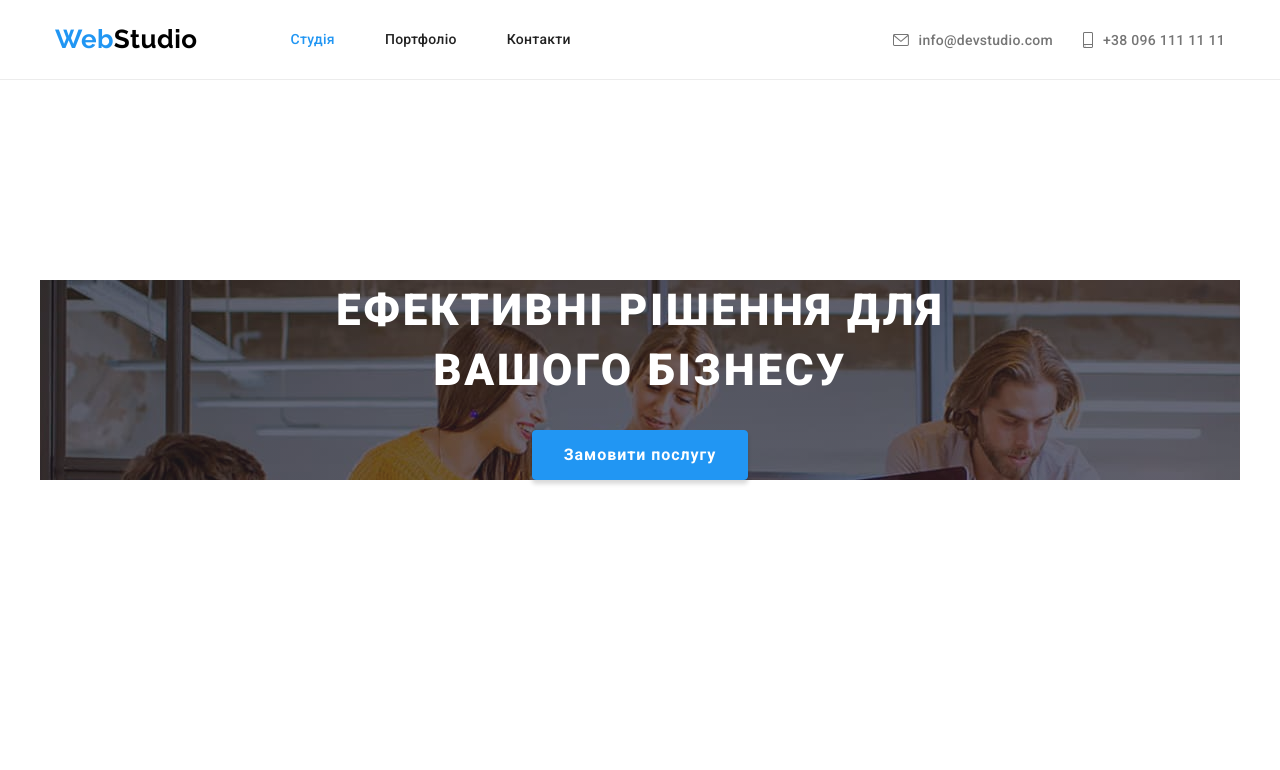
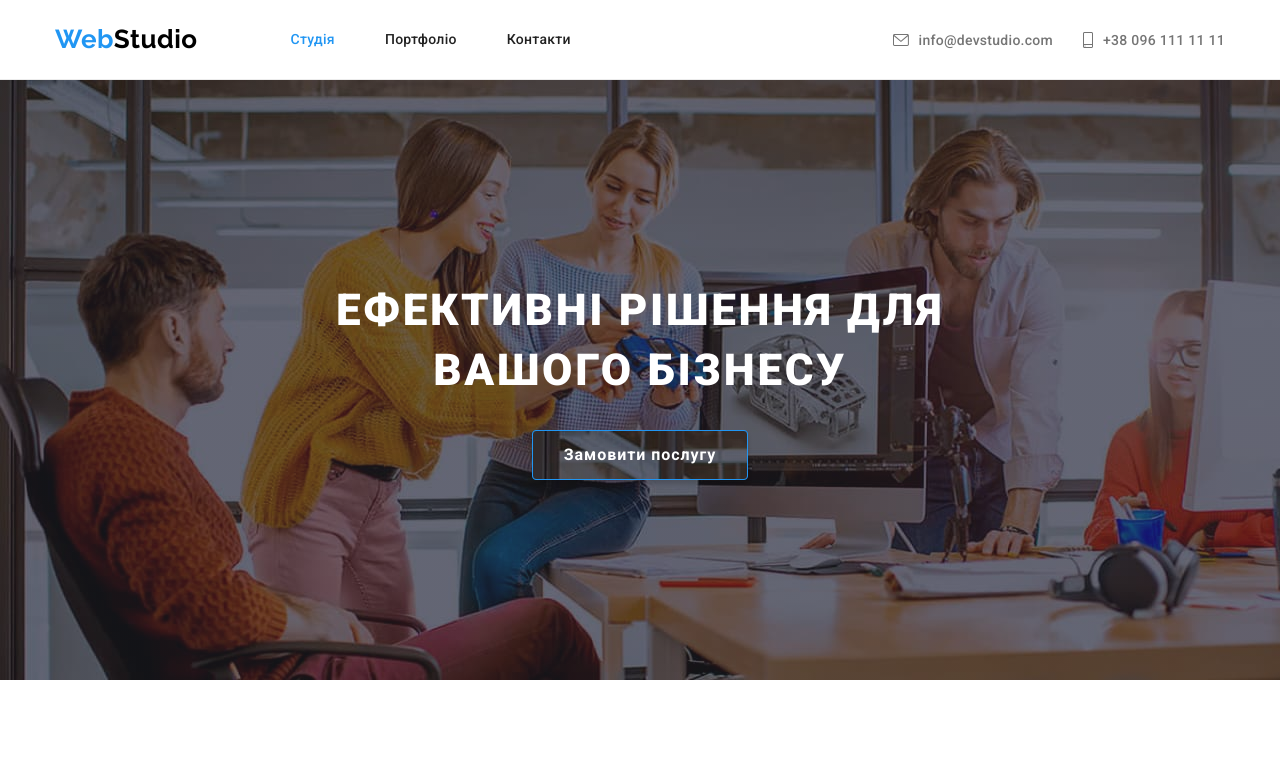
Before and after one commit to PDigitator/goit-markup-hw-04, a plain HTML site: page index.html in a window 1280 px wide. Shown: the top 770 px of the page. Drawn offline with nearby package versions, Linux system fonts and the light colour scheme.

Commit message:
Працює з background hero

```diff
--- a/css/styles.css
+++ b/css/styles.css
@@ -164,10 +164,7 @@ img {
   padding-top: 200px;
   padding-bottom: 200px;
 
-
-}
-.hero .container {
-backgroundу-color: var(--hero-bgc);
+  backgroundу-color: var(--hero-bgc);
   background-image: linear-gradient(rgba(47, 48, 58, 0.4), rgba(47, 48, 58, 0.4)),
     url(../images/hero-bg.jpg);
 }
```
